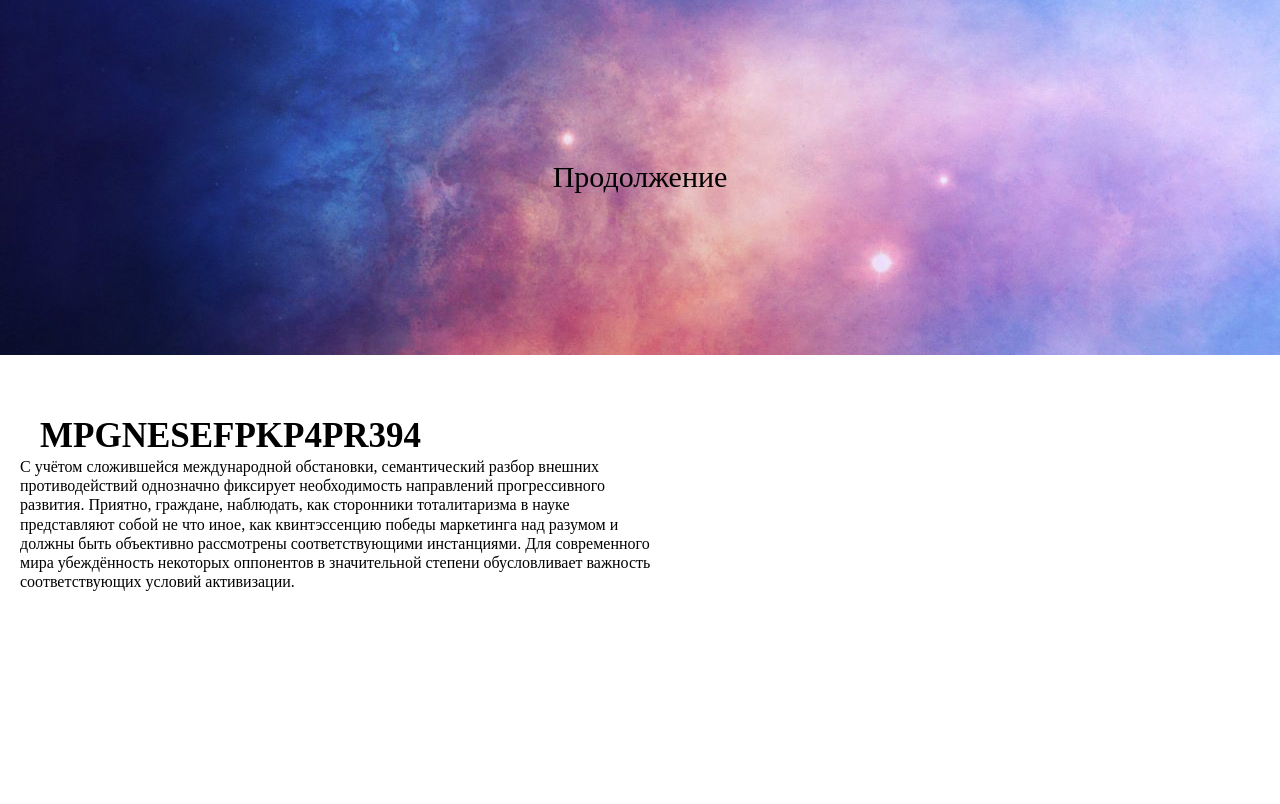
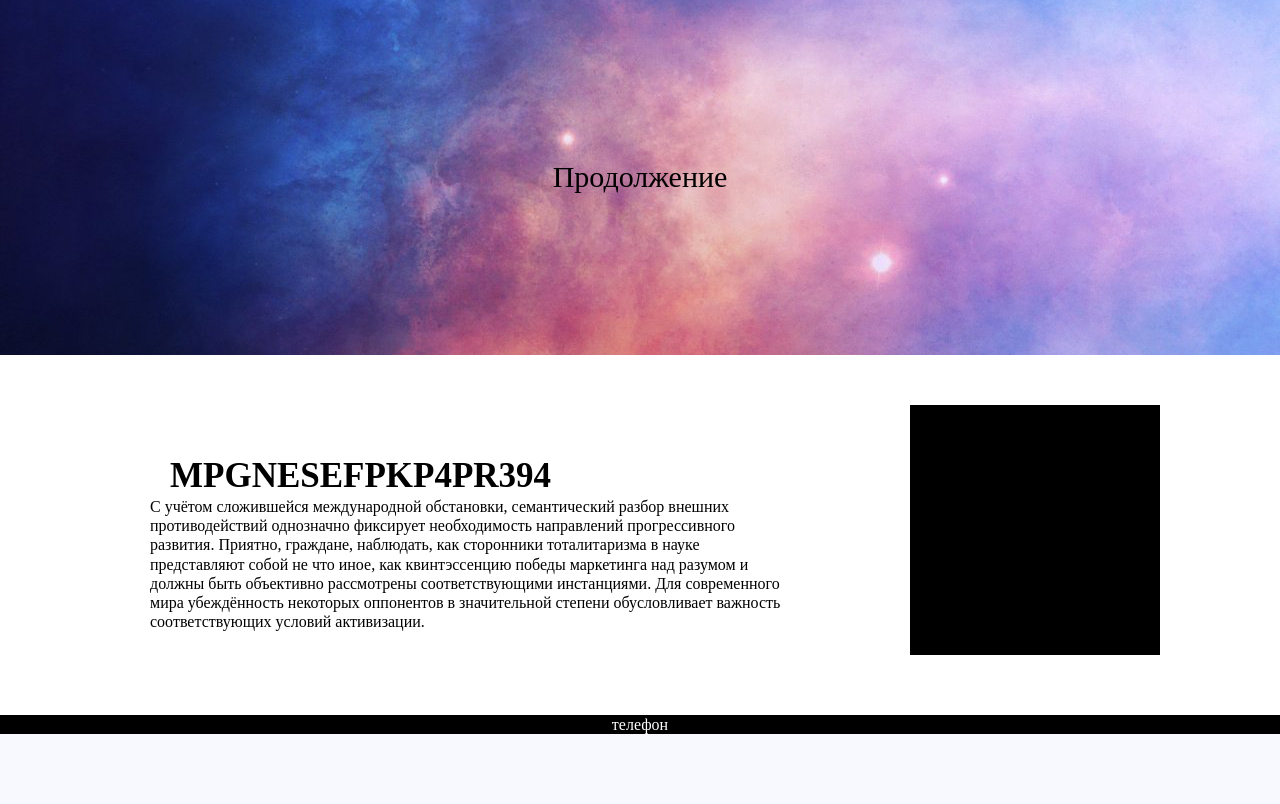
Before and after one commit to PerfectGold4/-Landing_database-, a PHP site: page / in a window 1280 px wide. Shown: the part 822-1626 px from the top of the page. After the commit the page ends 1556 px from the top, so only its background shows below. Run offline with PHP 8.4, Linux system fonts and the light colour scheme.

Commit message:
02.06.2021

```diff
--- a/index.html
+++ b/index.html
@@ -23,7 +23,7 @@
 				<span class="class2">С учётом сложившейся международной обстановки, семантический разбор внешних противодействий однозначно фиксирует необходимость направлений прогрессивного развития. Приятно, граждане, наблюдать, как сторонники тоталитаризма в науке представляют собой не что иное, как квинтэссенцию победы маркетинга над разумом и должны быть объективно рассмотрены соответствующими инстанциями. Для современного мира убеждённость некоторых оппонентов в значительной степени обусловливает важность соответствующих условий активизации.</span> <br>
 				<span class="class2">С учётом сложившейся международной обстановки, семантический разбор внешних противодействий однозначно фиксирует необходимость направлений прогрессивного развития. Приятно, граждане, наблюдать, как сторонники тоталитаризма в науке представляют собой не что иное, как квинтэссенцию победы маркетинга над разумом и должны быть объективно рассмотрены соответствующими инстанциями. Для современного мира убеждённость некоторых оппонентов в значительной степени обусловливает важность соответствующих условий активизации.</span>
 			</p>
-			<img id="a1" src="01.png">
+			<img class="a1" src="pics/01.png">
 		</section>
 
 		<article id="b">
@@ -35,11 +35,11 @@
 				<span class="class1">mpgnesefpkp4pr394</span> <br>
 				<span class="class2">С учётом сложившейся международной обстановки, семантический разбор внешних противодействий однозначно фиксирует необходимость направлений прогрессивного развития. Приятно, граждане, наблюдать, как сторонники тоталитаризма в науке представляют собой не что иное, как квинтэссенцию победы маркетинга над разумом и должны быть объективно рассмотрены соответствующими инстанциями. Для современного мира убеждённость некоторых оппонентов в значительной степени обусловливает важность соответствующих условий активизации.</span> <br>
 			</p>
-			<img id="a1" src="01.png">
+			<img class="a2" src="pics/02.png">
 		</section>
 
 		<footer>
-
+			<p>телефон</p>
 		</footer>
 	</main>
 </body>
--- a/theme.css
+++ b/theme.css
@@ -1,13 +1,15 @@
 header {padding: 2px 10px 2px 5px; background:black;}
+footer {text-align: center; color: white; background: black}
 
 %back {background-size:auto; background-repeat:no-repeat;}
-article#a {@extend %back; background-image: url(bback.jpg);}
-article#b {@extend %back; background-image: url(bbback.jpg);}
+article#a {@extend %back; background-image: url(pics/bback.jpg);}
+article#b {@extend %back; background-image: url(pics/bbback.jpg);}
 
 .firs {background:black;}
 .sec {background: white}
 
-img#a1 {display:flex; justify-content:center; align-items:flex-start; padding: 40px 0px;}
+img.a1 {display:flex; justify-content:center; align-items:flex-start; padding: 40px 0px;}
+img.a2 {display:flex; justify-content:center; align-items:flex-start; padding: 50px 20px 60px 0px; max-height: 250px}
 
 p.h {text-align: center; font-size: 10px; text-transform: uppercase; color: white; letter-spacing: 3px;}
 p.first {text-align:center; font-size:30px; padding: 160px 0px;}
@@ -15,5 +17,5 @@ p.first {text-align:center; font-size:30px; padding: 160px 0px;}
 .center { width:50%; float:left; color:white; padding: 60px 20px; margin-right: 100px; text-indent: 20px;}
 .center span.class1 {font-weight:bold; font-size:35px; text-transform:uppercase;}
 
-.under { width:50%; float:left; color:black; padding: 60px 20px; margin-right: 100px; text-indent: 20px;}
+.under { width:50%; float:left; color:black; padding: 100px 20px 60px 150px; margin-right: 100px; text-indent: 20px;}
 .under span.class1 {font-weight:bold; font-size:35px; text-transform:uppercase;}
```
Also changed, not shown: pics/01.png (renamed from 01.png), pics/02.png (added), pics/back.png (renamed from back.png), pics/bback.jpg (renamed from bback.jpg), pics/bbback.jpg (renamed from bbback.jpg), pics/body.png (renamed from body.png).
